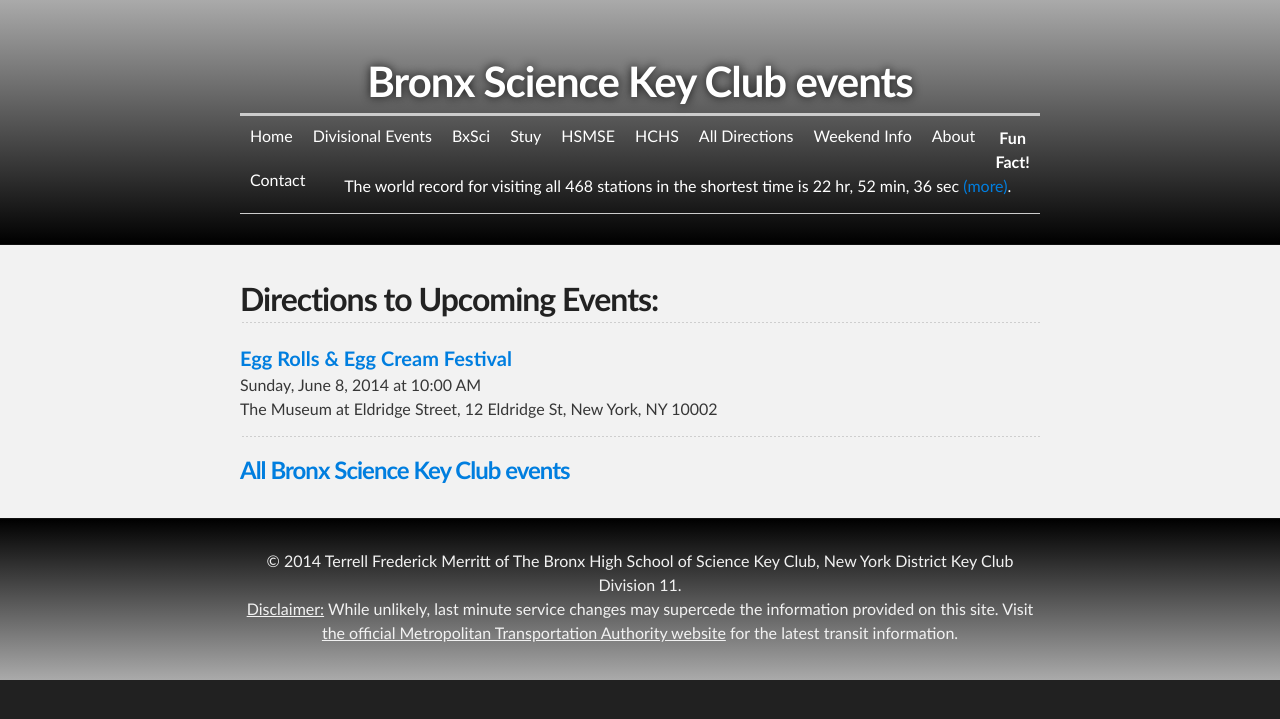
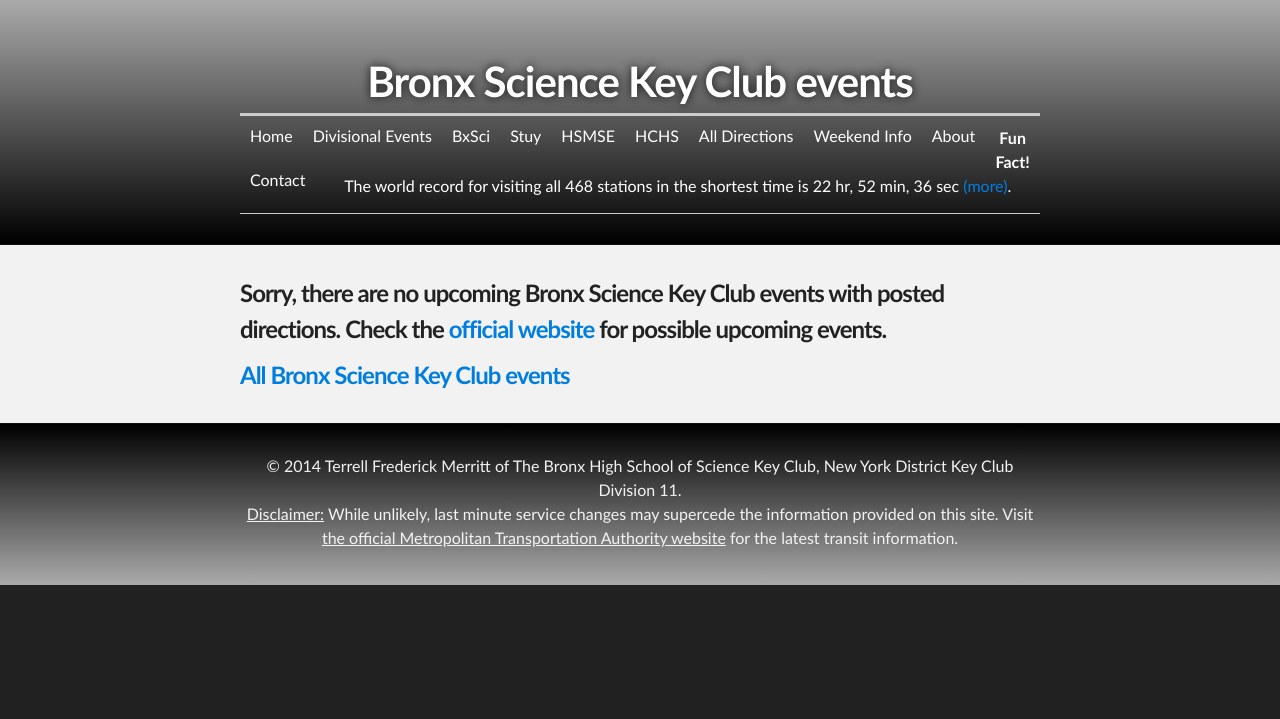
Before and after one commit to d11directions/d11directions.github.io, a Jekyll site: the page built from bxsci/index.html, in a window 1280 px wide. Shown: the top 719 px of the page. Built offline with Jekyll 4.4.1, drawn with Linux system fonts in a browser that asks for light colours.

Commit message:
6/7-6/8 events over

```diff
--- a/bxsci/index.html
+++ b/bxsci/index.html
@@ -3,7 +3,7 @@ layout: default
 title: Bronx Science Key Club events
 ---
 
-{% assign lim = 1 %}
+{% assign lim = 0 %}
 <div id="main_content_wrap" class="outer">
   <section id="main_content" class="inner">
   {% if lim > 0 %}
@@ -18,8 +18,7 @@ title: Bronx Science Key Club events
   </p>
   {% endfor %}
   {% else %}
-  <h3>Sorry, there are no upcoming {{ page.title }} with posted directions.</h3><br>
-  Check the <a href="http://bxscikeyclub.weebly.com/">official website</a> for possible upcoming events.
+  <h3>Sorry, there are no upcoming {{ page.title }} with posted directions. Check the <a href="http://bxscikeyclub.weebly.com/">official website</a> for possible upcoming events.</h3>
   {% endif %}
   <h3><a href="/bxsci/events/">All Bronx Science Key Club events</a>
   </section>
--- a/d11/index.html
+++ b/d11/index.html
@@ -18,8 +18,7 @@ title: Divisional events
   </p>
   {% endfor %}
   {% else %}
-  <h3>Sorry, there are no upcoming {{ page.title }} with posted directions.</h3><br>
-  Check the <a href="http://nydkc11.org/">official website</a> for possible upcoming events.
+  <h3>Sorry, there are no upcoming {{ page.title }} with posted directions. Check the <a href="http://nydkc11.org/">official website</a> for possible upcoming events.</h3>
   {% endif %}
   <h3><a href="/d11/events/">All Divisional events</a>
   </section>
--- a/hsmse/index.html
+++ b/hsmse/index.html
@@ -18,8 +18,7 @@ title: HSMSE Key Club events
   </p>
   {% endfor %}
   {% else %}
-  <h3>Sorry, there are no upcoming {{ page.title }} with posted directions.</h3><br>
-  Check the <a href="https://www.facebook.com/groups/147351615312920">official Facebook group</a> for possible upcoming events.
+  <h3>Sorry, there are no upcoming {{ page.title }} with posted directions. Check the <a href="https://www.facebook.com/groups/147351615312920">official Facebook group</a> for possible upcoming events.</h3>
   {% endif %}
   <h3><a href="/hsmse/events/">All HSMSE Key Club events</a>
   </section>
--- a/hunter/index.html
+++ b/hunter/index.html
@@ -18,8 +18,7 @@ title: HCHS Key Club events
   </p>
   {% endfor %}
   {% else %}
-  <h3>Sorry, there are no upcoming {{ page.title }} with posted directions.</h3><br>
-  Check the <a href="http://hunterkeyclub.weebly.com/">official website</a> for possible upcoming events.
+  <h3>Sorry, there are no upcoming {{ page.title }} with posted directions. Check the <a href="http://hunterkeyclub.weebly.com/">official website</a> for possible upcoming events.</h3>
   {% endif %}
   <h3><a href="/hunter/events/">All HCHS Key Club events</a>
   </section>
--- a/stuy/index.html
+++ b/stuy/index.html
@@ -3,7 +3,7 @@ layout: default
 title: Stuyvesant Key Club events
 ---
 
-{% assign lim = 2 %}
+{% assign lim = 0 %}
 <div id="main_content_wrap" class="outer">
   <section id="main_content" class="inner">
   {% if lim > 0 %}
@@ -18,8 +18,7 @@ title: Stuyvesant Key Club events
   </p>
   {% endfor %}
   {% else %}
-  <h3>Sorry, there are no upcoming {{ page.title }} with posted directions.</h3><br>
-  Check the <a href="http://stuykc.org/">official website</a> for possible upcoming events.
+  <h3>Sorry, there are no upcoming {{ page.title }} with posted directions. Check the <a href="http://stuykc.org/">official website</a> for possible upcoming events.</h3>
   {% endif %}
   <h3><a href="/stuy/events/">All Stuyvesant Key Club events</a>
   </section>
```
